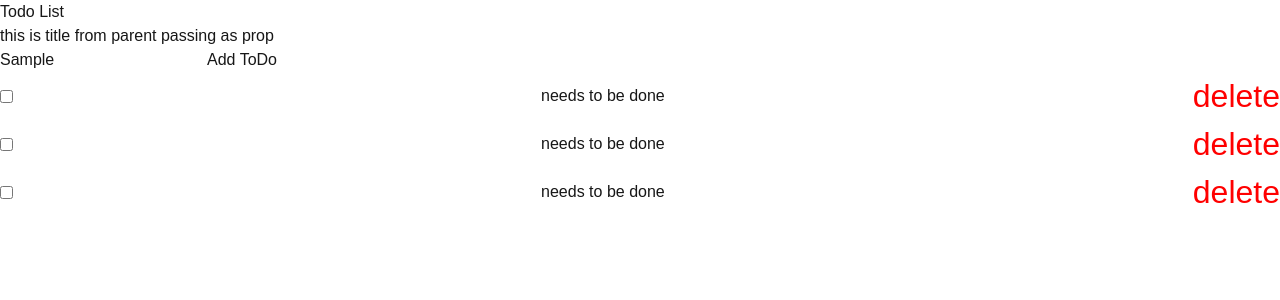
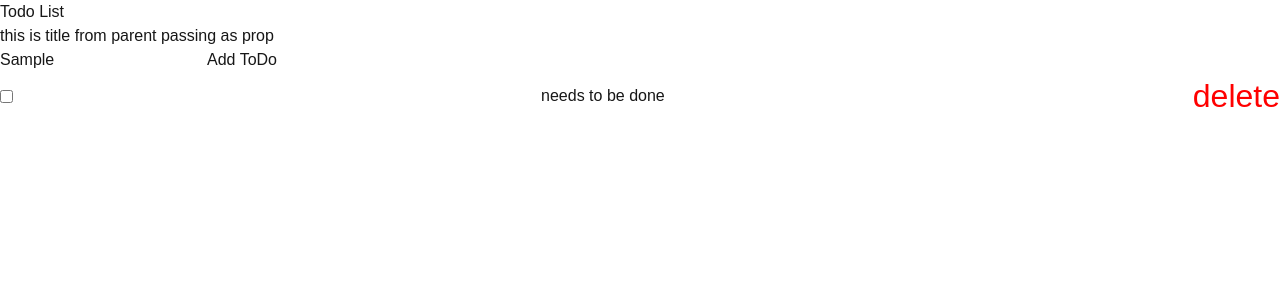
Before and after one commit to mohanagowthami/hypersonic-classes, a Next.js app: page / in a window 1280 px wide. Both pictures are taken after typing "Sample" into the empty fields and a click on the button "Add ToDo". Shown: the top 300 px of the page. Built offline with nearby package versions, Linux system fonts and the light colour scheme; no server answers.

Commit message:
changed keys to iscompleted to completed

```diff
--- a/src/app/components/1-2-2025-todo-industry-standards/TodoItem.jsx
+++ b/src/app/components/1-2-2025-todo-industry-standards/TodoItem.jsx
@@ -16,10 +16,9 @@ export const TodoItem = (props) => {
 
         <p>{todoData.title}</p>
         <div class='todo-item'>
-            {todoData.completed ? <input type="checkbox"  checked={todoData.completed} onChange={handleCompleteTodotaskProp} /> : <input type="checkbox" onChange={handleCompleteTodotaskProp} />
+            <input type="checkbox"  checked={todoData.completed} onChange={handleCompleteTodotaskProp} />
 
 
-            }
 
             {todoData.completed ? "done" : "needs to be done"}
 
--- a/src/app/components/1-2-2025-todo-industry-standards/TodoList.jsx
+++ b/src/app/components/1-2-2025-todo-industry-standards/TodoList.jsx
@@ -4,14 +4,7 @@ import { AddTodo } from "./AddTodo"
 import { TodoItem } from "./TodoItem"
 
 const TodoList = () => {
-    const todos = [{
-        name: "brushing",
-        isCompleted: true,
-    },
-    {
-        name: "break fast",
-        isCompleted: false
-    }]
+    const todos = []
     const [todosList, setterFunOfTodosList] = useState(todos)
 
 
@@ -58,16 +51,11 @@ const TodoList = () => {
     const handleCompleteTodotaskCB = (index) => {
 
         const todosListCopy = [...todosList]
-        todosListCopy[index]["isCompleted"] = !todosListCopy[index]["isCompleted"]
+        todosListCopy[index]["completed"] = !todosListCopy[index]["completed"]
         setterFunOfTodosList([...todosListCopy])
 
 
     }
-
-
-
-
-
 
     return <>
         <p>Todo  List</p>
```
